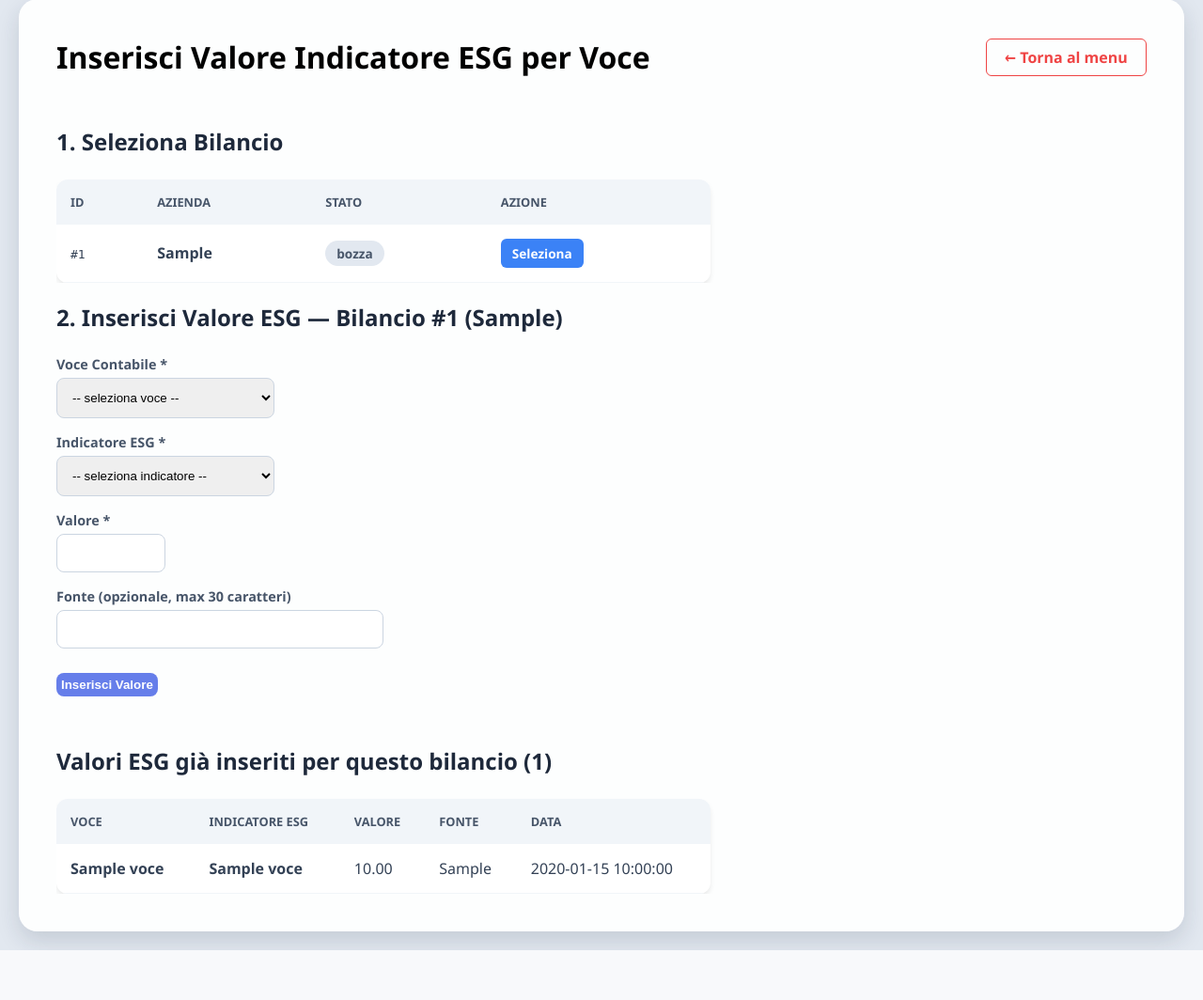
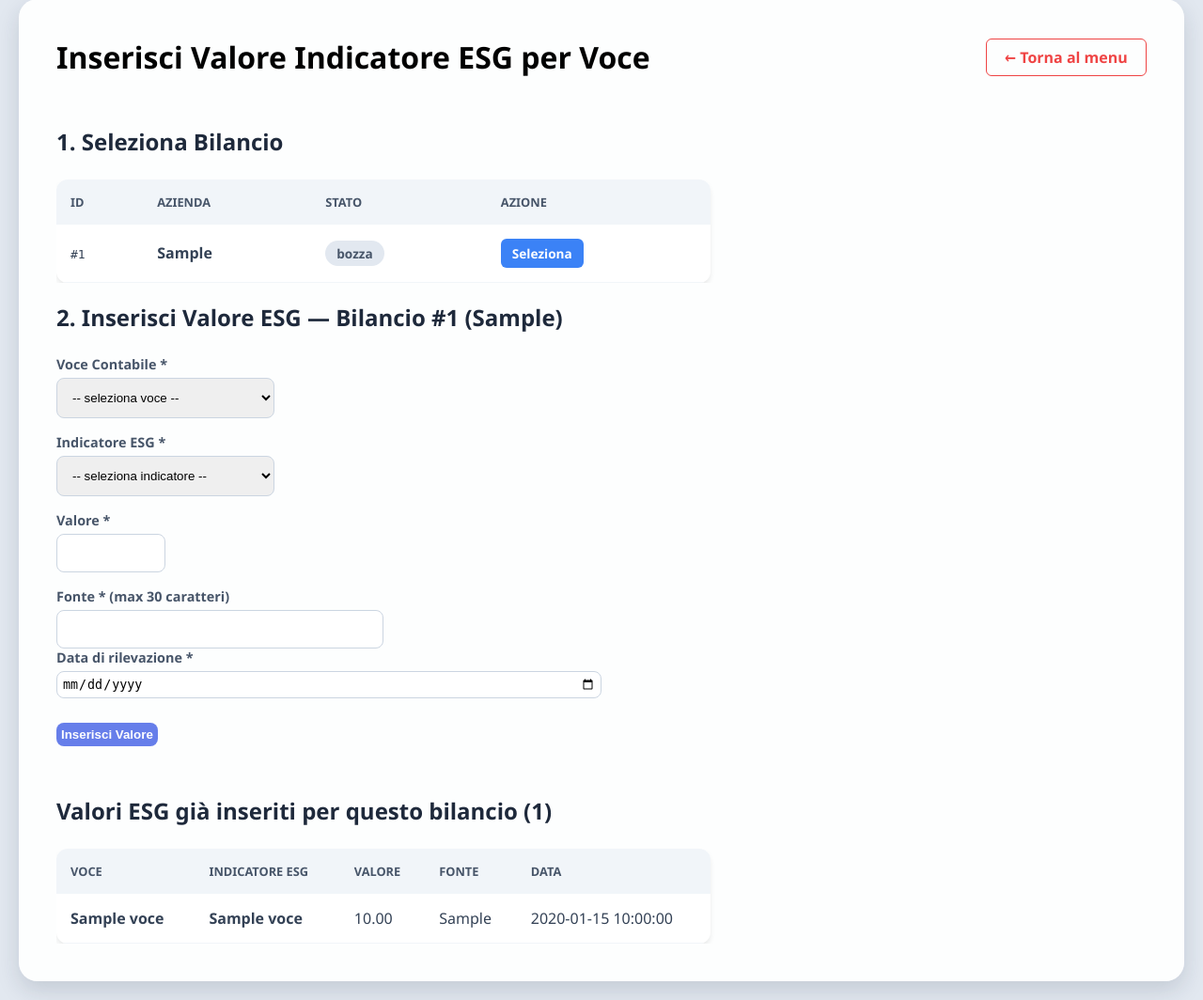
Before and after one commit to Fede046/ESG-BALANCE, a PHP site: the page made by PHP/actions/inserisci_valore_esg.php in a window 1280 px wide. Shown: the part 21-1085 px from the top of the page at 94% size. Before the commit the page ends 1032 px from the top, so only its background shows below. Run offline with PHP 8.4, Linux system fonts and the light colour scheme; the visitor is signed in with stand-in values (Sample User, id 1); tables that the repository leaves empty hold one stand-in row (values such as "Sample post"); some libraries are stand-ins or nearby versions.

Commit message:
Aggiungi validazione e campi obbligatori per rilevanza, fonte e data di rilevazione

```diff
--- a/PHP/actions/inserisci_valore_esg.php
+++ b/PHP/actions/inserisci_valore_esg.php
@@ -23,10 +23,13 @@ if (isset($_POST["inserisci_valore"])) {
     $nome_voce = trim($_POST["nome_voce"]);
     $nome_esg  = trim($_POST["nome_esg"]);
     $valore    = trim($_POST["valore"]);
-    $fonte     = trim($_POST["fonte"]) ?: null;
+    $fonte          = trim($_POST["fonte"] ?? '');
+    $data_rilev     = trim($_POST["data_rilevazione"] ?? '');
 
-        if ($id_bil <= 0 || $rag_soc === "" || $nome_voce === "" || $nome_esg === "" || $valore === "") {
+
+    if ($id_bil <= 0 || $rag_soc === "" || $nome_voce === "" || $nome_esg === "" || $valore === "" || $fonte === "" || $data_rilev === "") {
         $errore = "Tutti i campi obbligatori devono essere compilati.";
+
 
     // 1. Validazione numerica del valore
     } elseif (!is_numeric($valore)) {
@@ -69,8 +72,9 @@ if (isset($_POST["inserisci_valore"])) {
                     $errore = "La voce selezionata non è associata a questo bilancio.";
                 } else {
                     try {
-                        $stmt3 = $pdo->prepare("CALL sp_InserisciValoreESG(?, ?, ?, ?)");
-                        $stmt3->execute([$nome_voce, $nome_esg, $fonte, $valore]);
+                        $stmt3 = $pdo->prepare("CALL sp_InserisciValoreESG(?, ?, ?, ?, ?)");
+                        $stmt3->execute([$nome_voce, $nome_esg, $fonte, $valore, $data_rilev]);
+
                         $messaggio = "Valore ESG inserito per voce '$nome_voce' — indicatore '$nome_esg'.";
 
                         require_once "../db_mongo.php";
@@ -243,8 +247,14 @@ if ($id_sel > 0 && $rag_sel !== "") {
                         <input type="number" step="0.01" name="valore" required>
                     </div>
                     <div class="input-group2">
-                        <label>Fonte (opzionale, max 30 caratteri)</label>
-                        <input type="text" name="fonte" maxlength="30">
+                        <label>Fonte * (max 30 caratteri)</label>
+                        <input type="text" name="fonte" maxlength="30" required>
+                    <div class="input-group2">
+                        <label>Data di rilevazione *</label>
+                        <input type="date" name="data_rilevazione" required>
+                    </div>
+
+
                     </div>
                     <input type="submit" name="inserisci_valore" value="Inserisci Valore" class="add-btn">
                 </form>
--- a/SQL/query2.sql
+++ b/SQL/query2.sql
@@ -309,12 +309,13 @@ CREATE PROCEDURE sp_InserisciValoreESG(
     IN p_nome_esg VARCHAR(30),
     IN p_fonte VARCHAR(30),
     IN p_valore DECIMAL(10,2)
+    IN p_data        DATE
 )
 BEGIN
     -- Inserisce il valore dell'indicatore per la specifica voce.
     -- La data viene registrata automaticamente.
     INSERT INTO COLLEGA_ESG_VOCE (NomeVoce, NomeEsg, Fonte, Valore, Data)
-    VALUES (p_nome_voce, p_nome_esg, p_fonte, p_valore, NOW())
+    VALUES (p_nome_voce, p_nome_esg, p_fonte, p_valore, p_data)
     ON DUPLICATE KEY UPDATE
         Valore = p_valore,
         Fonte = p_fonte,
```
Also changed, not shown: PHP/actions/aggiungi_indicatore.php (+6 -3 lines).
